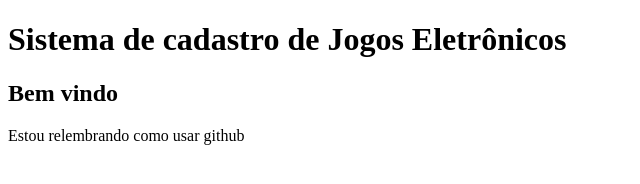
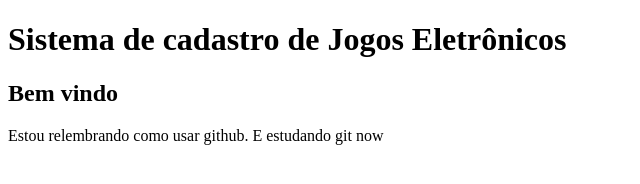
Before and after one commit to NayraGomes/sistema-de-cadastro, a plain HTML site: page index.html in a window 1280 px wide. Shown: the whole page, without its empty margins (0-640 px from the left). Drawn offline with Linux system fonts and the light colour scheme.

Commit message:
Editando o <p> na index.html

```diff
--- a/index.html
+++ b/index.html
@@ -9,7 +9,8 @@
 <body>
     <h1>Sistema de cadastro de Jogos Eletrônicos</h1>
     <h2>Bem vindo</h2>
-    <p>Estou relembrando como usar github</p>
+    <p>Estou relembrando como usar github. E estudando git now</p>
     <script src="app.js"> </script>
+
 </body>
 </html>
```
